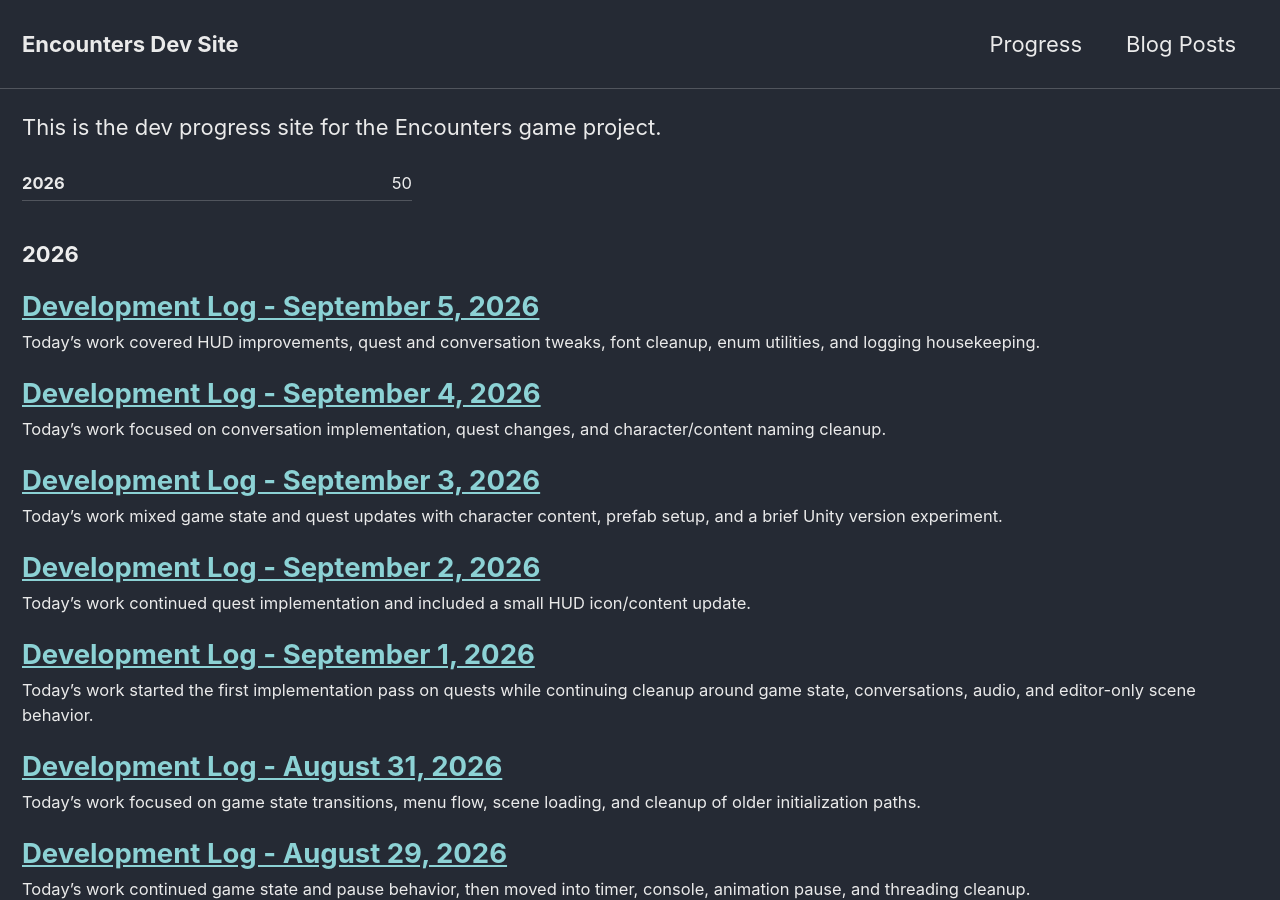
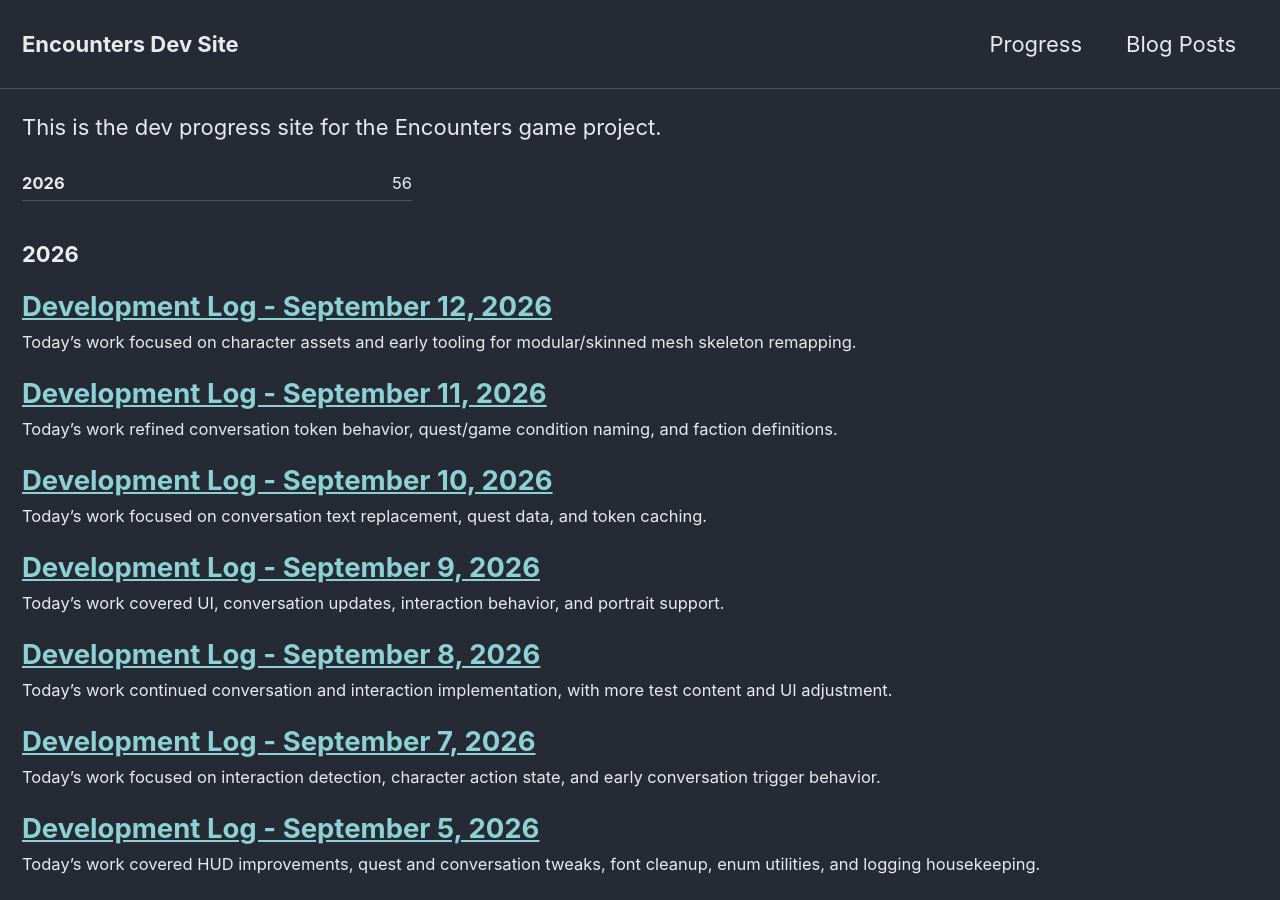
Before and after one commit to Axe-Studios/gamesite, a Jekyll site: the page built from index.html, in a window 1280 px wide and 900 px high. Built offline with Jekyll 4.4.1, drawn with Linux system fonts in a browser that asks for light colours; cached includes are drawn as plain includes; the list of posts is cut into pages by our own code.

Commit message:
Added weekly log entries
Added favicon

modifed Gemfile slightly adding wdm and faraday-retry

```diff
--- a/Gemfile
+++ b/Gemfile
@@ -16,6 +16,8 @@ source "https://rubygems.org"
 gem "jekyll"
 gem "jekyll-remote-theme"
 gem "minimal-mistakes-jekyll"
+gem 'wdm', '>= 0.1.0'
+gem 'faraday-retry'
 
 # The following plugins are automatically loaded by the theme-gem:
 #   gem "jekyll-paginate"
--- a/_includes/head/custom.html
+++ b/_includes/head/custom.html
@@ -1,5 +1,5 @@
 <!-- start custom head snippets -->
 
 <!-- insert favicons. use https://realfavicongenerator.net/ -->
-
+<link rel="shortcut icon" type="image/x-icon" href="/favicon.ico">
 <!-- end custom head snippets -->
--- /dev/null
+++ b/_posts/2026-09-07-development-log.md
@@ -0,0 +1,33 @@
+---
+title: "Development Log - September 7, 2026"
+date: 2026-09-07
+categories:
+  - development
+tags:
+  - unity
+  - prototype
+  - interaction
+  - actions
+  - conversations
+---
+
+Today's work focused on interaction detection, character action state, and early conversation trigger behavior.
+
+## Highlights
+
+Interactable world entity behavior and character actions received another round of work. Character actions were updated to use a new action status enum, debug logging around actions was cleaned up, and paused actions are now handled more carefully during fixed update.
+
+Interaction trigger and detection work also continued as part of the conversation flow, helping move the prototype toward NPC conversations that can be discovered and started through normal player interaction.
+
+## Commit Summary
+
+Four commits were recorded in the private Unity project:
+
+- Continued interactable world entity and character action updates.
+- Removed an extra log from an attack action definition.
+- Added action status support and cleaned up action debug logging.
+- Continued conversation and interaction trigger/detection work.
+
+## Development Notes
+
+This was a systems-integration day. Conversation, interaction, and action state are starting to meet each other in the normal gameplay loop rather than existing as isolated test pieces.
--- /dev/null
+++ b/_posts/2026-09-08-development-log.md
@@ -0,0 +1,31 @@
+---
+title: "Development Log - September 8, 2026"
+date: 2026-09-08
+categories:
+  - development
+tags:
+  - unity
+  - prototype
+  - conversations
+  - interaction
+  - ui
+---
+
+Today's work continued conversation and interaction implementation, with more test content and UI adjustment.
+
+## Highlights
+
+Several test conversations were added and existing conversation content was updated. Conversation UI components were resized as the in-game presentation continued to settle.
+
+Conversation item data was simplified by removing an unnecessary definition ID field. Interaction work also continued, keeping the focus on getting conversation behavior working through the player-facing interaction flow.
+
+## Commit Summary
+
+Two commits were recorded in the private Unity project:
+
+- Added and updated test conversations, resized conversation UI components, and simplified conversation item data.
+- Continued conversation and interaction implementation work.
+
+## Development Notes
+
+The conversation system is moving from data structures into actual usable prototype content, which makes UI size, triggering, and content format issues much easier to see.
--- /dev/null
+++ b/_posts/2026-09-09-development-log.md
@@ -0,0 +1,36 @@
+---
+title: "Development Log - September 9, 2026"
+date: 2026-09-09
+categories:
+  - development
+tags:
+  - unity
+  - prototype
+  - conversations
+  - interaction
+  - portraits
+  - ui
+---
+
+Today's work covered UI, conversation updates, interaction behavior, and portrait support.
+
+## Highlights
+
+The conversation system received more updates, while UI work continued around the supporting interface.
+
+Interactable world entity interaction was updated to use the interact action, bringing interaction behavior closer to the same input/action flow used elsewhere in the prototype.
+
+Portrait sprites from an asset pack were added, and character definitions were updated with portrait values. This gives conversations a better path toward character-specific presentation.
+
+## Commit Summary
+
+Four commits were recorded in the private Unity project:
+
+- Updated UI behavior.
+- Continued conversation system updates.
+- Updated interactable world entity interaction to use the interact action.
+- Added portrait sprites and portrait values on character definitions.
+
+## Development Notes
+
+This was a nice step toward making conversations feel like part of the actual game interface: triggered through normal interaction, supported by UI, and able to show character identity through portraits.
--- /dev/null
+++ b/_posts/2026-09-10-development-log.md
@@ -0,0 +1,33 @@
+---
+title: "Development Log - September 10, 2026"
+date: 2026-09-10
+categories:
+  - development
+tags:
+  - unity
+  - prototype
+  - quests
+  - conversations
+  - data
+  - tokens
+---
+
+Today's work focused on conversation text replacement, quest data, and token caching.
+
+## Highlights
+
+Conversation content received another pass, including support work for replacing text inside conversation contents. This helps conversation text become more dynamic and able to reference data rather than staying entirely static.
+
+Quest, conversation, and data systems also received more implementation work, with token caching added to support repeated lookups more efficiently.
+
+## Commit Summary
+
+Three commits were recorded in the private Unity project:
+
+- Tweaked conversation content.
+- Added text replacement behavior for conversation contents.
+- Continued quest, conversation, data, and token caching work.
+
+## Development Notes
+
+The project is building the connective layer between authored dialogue and game state. That matters for quests, NPC conversations, and any narrative text that needs to respond to current conditions.
--- /dev/null
+++ b/_posts/2026-09-11-development-log.md
@@ -0,0 +1,38 @@
+---
+title: "Development Log - September 11, 2026"
+date: 2026-09-11
+categories:
+  - development
+tags:
+  - unity
+  - prototype
+  - conversations
+  - quests
+  - factions
+  - characters
+---
+
+Today's work refined conversation token behavior, quest/game condition naming, and faction definitions.
+
+## Highlights
+
+Conversation token behavior was updated, including removal of an older token type enum and simplification of token parsing. Pastor conversation content also received an update.
+
+Quest and game condition classes were renamed and cleaned up, with additional token caching tweaks. This should make condition logic clearer as quests and conversations become more dependent on game state.
+
+Faction definitions were reduced to a smaller set of core categories, and character definition files were updated to reflect that change. A shared human NPC base definition was added and existing character definitions were updated.
+
+## Commit Summary
+
+Four commits were recorded in the private Unity project:
+
+- Updated conversation token behavior and pastor conversation content.
+- Renamed and cleaned up game condition classes.
+- Continued game condition and token caching updates.
+- Simplified faction definitions and updated character definitions.
+
+## Development Notes
+
+This was a cleanup and consolidation day. The conversation/quest condition layer is becoming clearer, while character faction data is being reduced to what the prototype actually needs.
+
+This day also marked a bit of a milestone in that NPC interaction, quests, conversations and associated components are functional end to end.
--- /dev/null
+++ b/_posts/2026-09-12-development-log.md
@@ -0,0 +1,34 @@
+---
+title: "Development Log - September 12, 2026"
+date: 2026-09-12
+categories:
+  - development
+tags:
+  - unity
+  - prototype
+  - characters
+  - assets
+  - animation
+  - tooling
+---
+
+Today's work focused on character assets and early tooling for modular/skinned mesh skeleton remapping.
+
+## Highlights
+
+A batch of modular character assets from an asset pack was added as work-in-progress content. A modular test character prefab was also added, along with missing level-of-detail and mesh data for a test character in the sample scene.
+
+The first pass of a utility for remapping skeletons on skinned meshes was added, followed by in-scene testing and an undo pass. This should help with modular character work where meshes need to line up with a target skeleton.
+
+## Commit Summary
+
+Four commits were recorded in the private Unity project:
+
+- Added a batch of work-in-progress character assets.
+- Added a first pass of a skinned mesh skeleton remapping utility.
+- Tested skeleton remapping behavior in-scene.
+- Added undo support and missing test character data.
+
+## Development Notes
+
+This was a character pipeline day. The work supports more flexible NPC and modular character setup, which should matter as the prototype town starts needing more believable people in it.
```
Also changed, not shown: favicon.ico (added).
